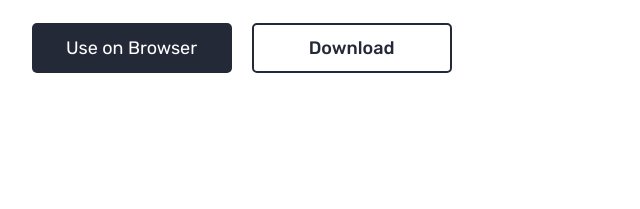
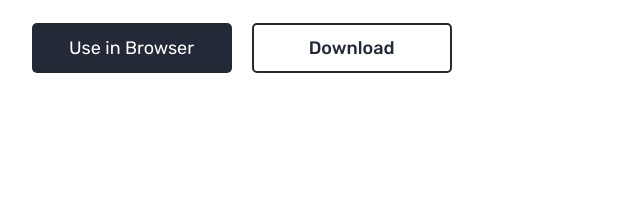
Before and after one commit to btk/usememo, a Gatsby site: page / in a window 1280 px wide. Shown: the part 468-677 px from the top of the page, 148-788 px from the left. Built offline with nearby package versions, Linux system fonts and the light colour scheme; Gatsby itself is replaced by a stand-in of ours.

Commit message:
on -> in

```diff
--- a/src/pages/index.js
+++ b/src/pages/index.js
@@ -27,7 +27,7 @@ class IndexPage extends Component {
               <div className="buttonCarrier">
                 <a href="https://app.usememo.com/">
                   <div className="button active">
-                    <span>Use on Browser</span>
+                    <span>Use in Browser</span>
                   </div>
                 </a>
 
```
